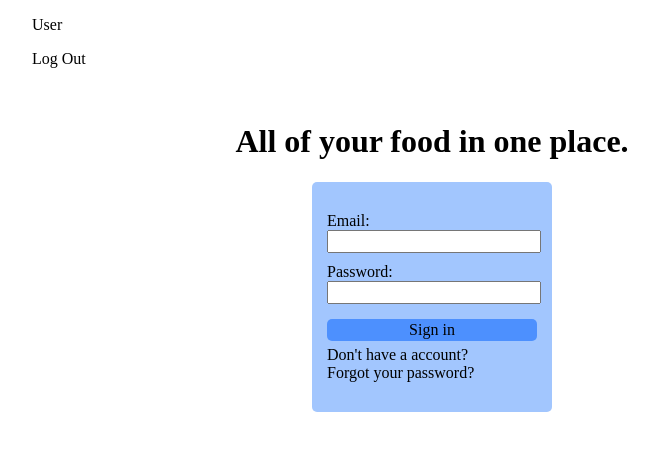
After one commit to joelgoransson/Foodr, a Flask app: template templates/login.html in a window 1280 px wide. The commit adds this page. Shown: the top 451 px of the page, without its empty margins (208-866 px from the left). Run offline with Flask 2, Linux system fonts and the light colour scheme; the template is opened without the code that fills it, so the values that code supplies are empty.

Commit message:
add basic login site

```diff
--- a/static/style.css
+++ b/static/style.css
@@ -2,3 +2,48 @@
 	max-width: 800px;
 	margin: 0 auto;
 }
+
+/* login */
+.login h1{
+	text-align: center;
+}
+.login_container{
+	margin: 0 auto;
+	width: 30%;
+}
+.login_box {
+	background: #A2C6FE;
+	padding-top: 30px;
+	padding-bottom: 30px;
+	padding-left: 15px;
+	padding-right: 15px;
+	border-radius: 5px;
+}
+.login_box a{
+	display: block;
+	color: black;
+	text-decoration: none;
+}
+.login_box input {
+	width: 100%;
+	margin-bottom: 10px;
+	padding: 0;
+	padding-top: 2px;
+	padding-bottom: 2px;
+}
+.login_button {
+	margin-top: 5px;
+	margin-bottom: 5px;
+	width: 100%;
+	background: #4d90fe;
+	border-radius: 5px;
+	padding-top: 2px;
+	padding-bottom: 2px;
+	color: black;
+	text-decoration: none;
+	text-align: center;
+}
+.login_input_text {
+	margin: 0;
+	font-size: 16px;
+}
--- /dev/null
+++ b/templates/login.html
@@ -0,0 +1,21 @@
+{% extends "base.html" %}
+
+{% block title %}Foodr - Login {% endblock %}
+
+{% block content %}
+<img src="" alt="">
+<div class="login">
+	<h1>All of your food in one place.</h1>
+	<div class="login_container">
+		<div class="login_box">
+			<p class="login_input_text">Email:</p>
+			<input type="email">
+			<p class="login_input_text">Password:</p>
+			<input type="password">
+			<a href="/ye" class="login_button">Sign in</a>
+			<a href="/signup/">Don't have a account?</a>
+			<a href="/forgot/">Forgot your password?</a>
+		</div>
+	</div>
+</div>
+{% endblock %}
```
Also changed, not shown: templates/name.html (added, +7 -0 lines).
